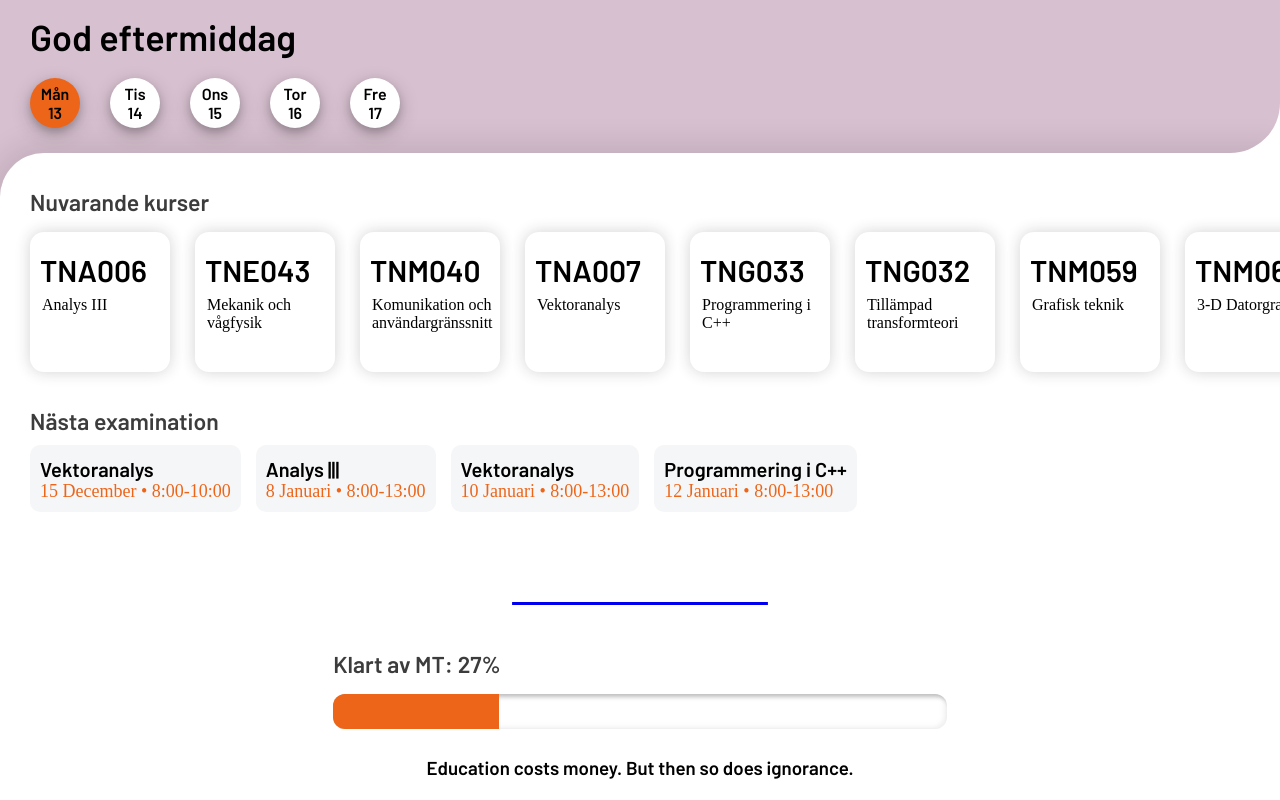
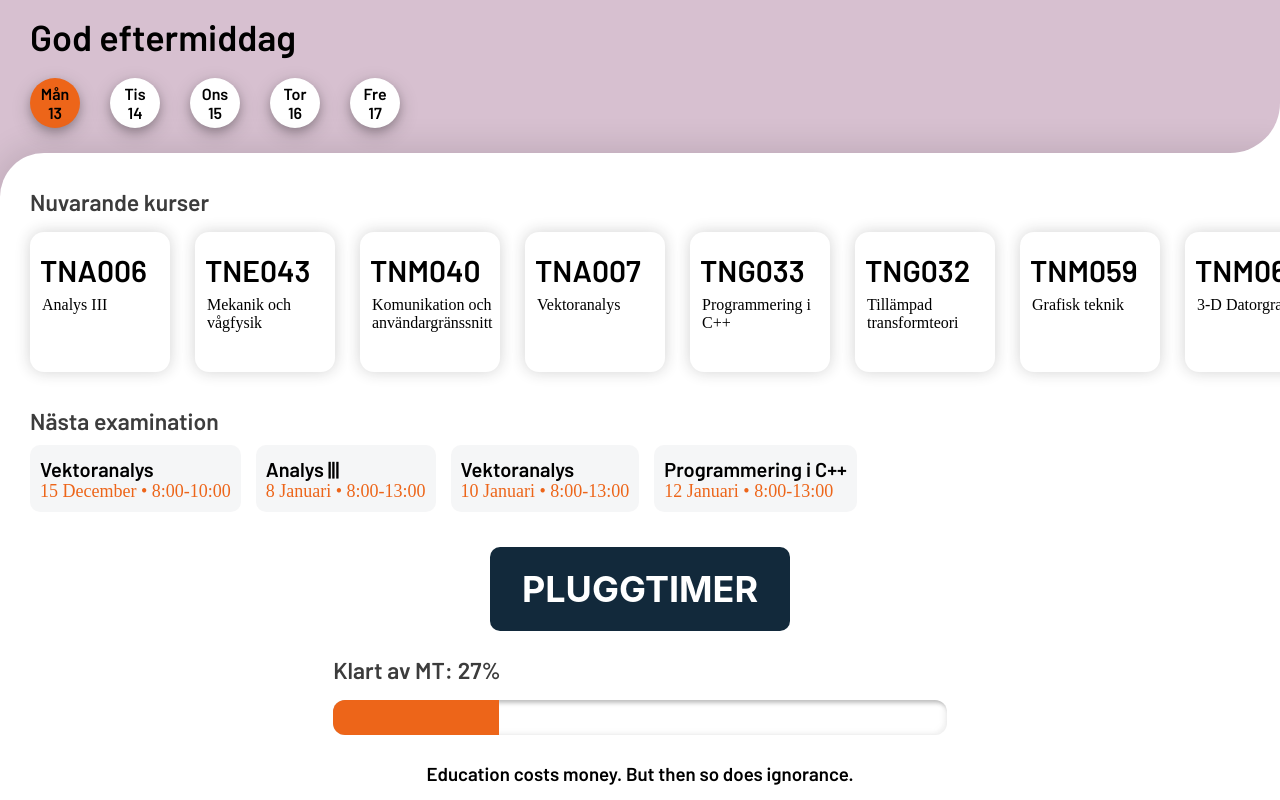
Before and after one commit to Filipbagen/merit, a React (Create React App) app: page / in a window 1280 px wide. Built offline with nearby package versions, Linux system fonts and the light colour scheme.

Commit message:
Done with app

```diff
--- a/src/components/Dashboard.js
+++ b/src/components/Dashboard.js
@@ -47,19 +47,21 @@ const Timer = styled.a`
   height: 84px;
   background-color: #12293b;
   width: 300px;
-  color: white;
-  font-size: 26px;
+  margin: 25px;
   text-align: center;
   vertical-align: middle;
-  line-height: 20px;
-  text-decoration: none;
-  margin: 25px;
 `
 
 const Overflow = styled.div`
   width: 100vw;
   overflow: auto;
   display: flex;
+`
+
+const Text = styled.h2`
+  color: white;
+  line-height: 24px;
+  font-size: 36px;
 `
 
 const Dashboard = () => {
@@ -77,11 +79,11 @@ const Dashboard = () => {
           <Exmap courseCode='all' />
         </Overflow>
 
-        <Link to='/merit/pomodoro'>
-          <Timer>
-            <h2>PLUGGTIMER</h2>
-          </Timer>
-        </Link>
+        <Timer>
+          <Link to='/merit/pomodoro' style={{ textDecoration: 'none' }}>
+            <Text>PLUGGTIMER</Text>
+          </Link>
+        </Timer>
 
         <Progressbar />
 
```
Also changed, not shown: public/manifest.json.
